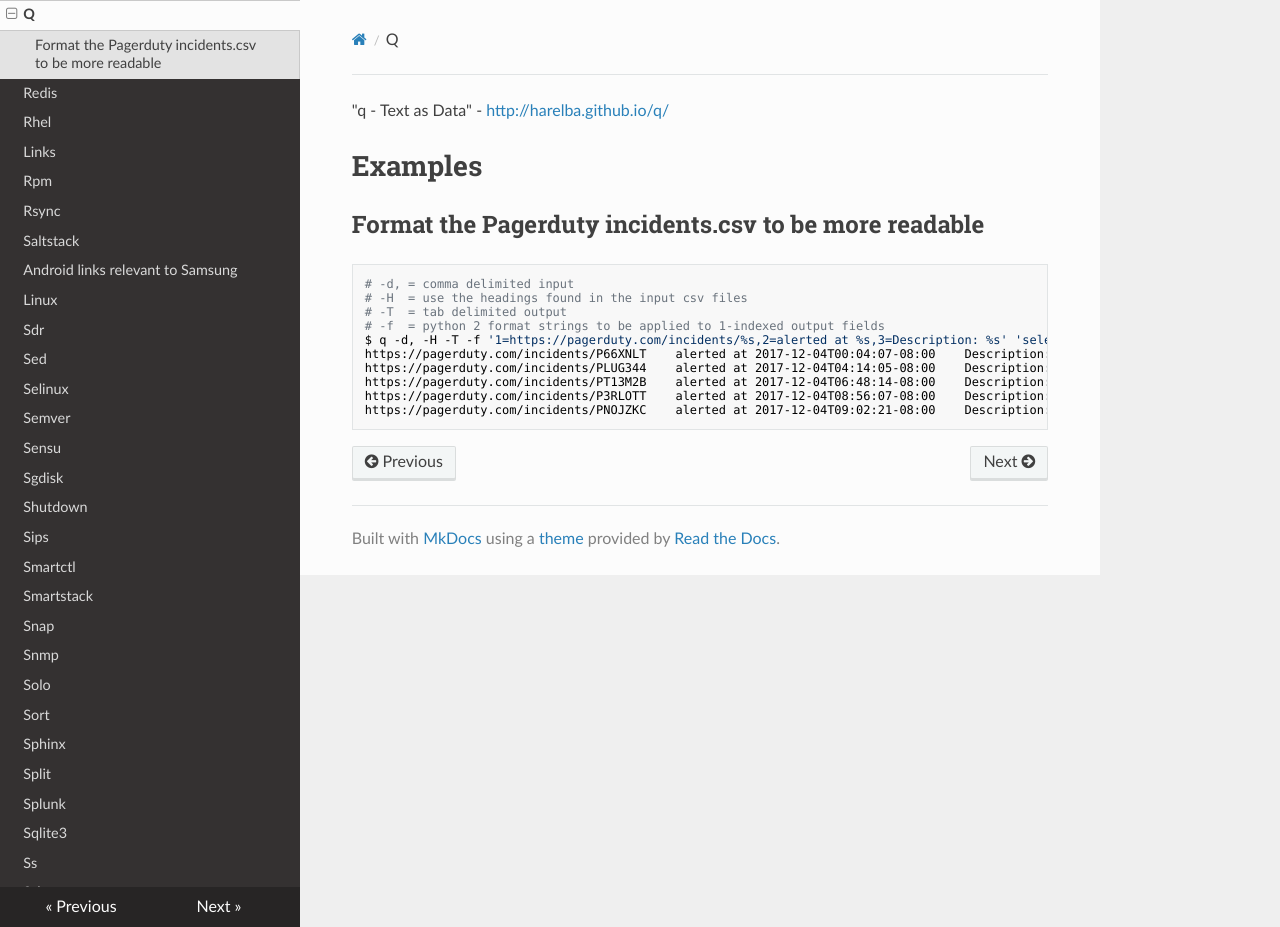
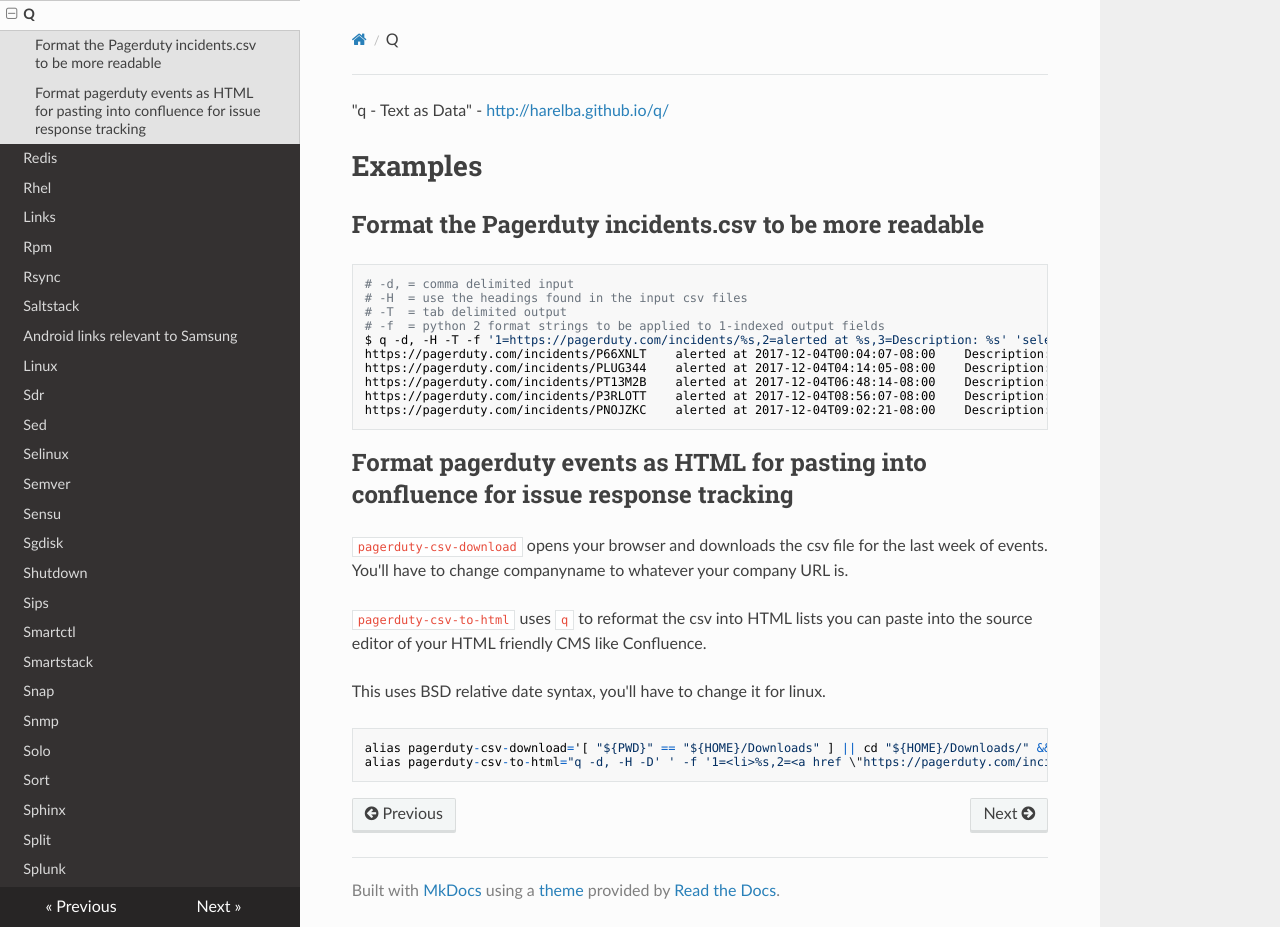
Before and after one commit to lando-cal/tech-notes, an MkDocs documentation site: the page built from docs/q.md, in a window 1280 px wide and 927 px high. Built offline with MkDocs 1.6.1, drawn with Linux system fonts in a browser that asks for light colours; nearby versions of some CDN libraries.

Commit message:
Add some PD aliases

````diff
--- a/docs/q.md
+++ b/docs/q.md
@@ -16,3 +16,16 @@ https://pagerduty.com/incidents/PT13M2B    alerted at 2017-12-04T06:48:14-08:00
 https://pagerduty.com/incidents/P3RLOTT    alerted at 2017-12-04T08:56:07-08:00    Description: hadoop-c05: /srv Disk Usage: Disk Capacity met or exceeded 90%, increasing to 90% for 10 minutes at 08:50AM https://server.pingdom.com/a/3104929931
 https://pagerduty.com/incidents/PNOJZKC    alerted at 2017-12-04T09:02:21-08:00    Description: sjc-http2: HTTP 500 error Watcher: Occurrences met or exceeded 10.00 /min, increasing to 31.91 /min for 10 minutes at 09:00AM https://server.pingdom.com/a/3104941911
 ```
+
+## Format pagerduty events as HTML for pasting into confluence for issue response tracking
+
+`pagerduty-csv-download` opens your browser and downloads the csv file for the last week of events. You'll have to change companyname to whatever your company URL is.
+
+`pagerduty-csv-to-html` uses `q` to reformat the csv into HTML lists you can paste into the source editor of your HTML friendly CMS like Confluence.
+
+This uses BSD relative date syntax, you'll have to change it for linux.
+
+```
+alias pagerduty-csv-download='[ "${PWD}" == "${HOME}/Downloads" ] || cd "${HOME}/Downloads/" && rm -f incidents.csv ; past="$(date -v-7d "+%FT00:00:00")" ; open $(date "+https://companyname.pagerduty.com/api/v1/reports/raw/incidents.csv?since=${past}&until=%FT23:59:59&time_zone=America/Los_Angeles")'
+alias pagerduty-csv-to-html="q -d, -H -D' ' -f '1=<li>%s,2=<a href \"https://pagerduty.com/incidents/%s\">,3=%s</a>,4=%s<ul><li>...</li></ul></li>' 'select substr(created_on,12,5),id,id,description from incidents.csv order by created_on asc' | tail -n 15 | sed 's/href /href=/;s/> />/'"
+```
````
